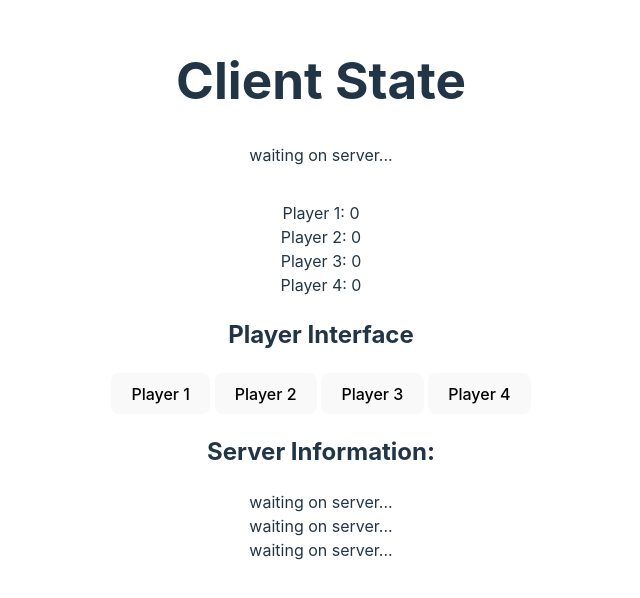
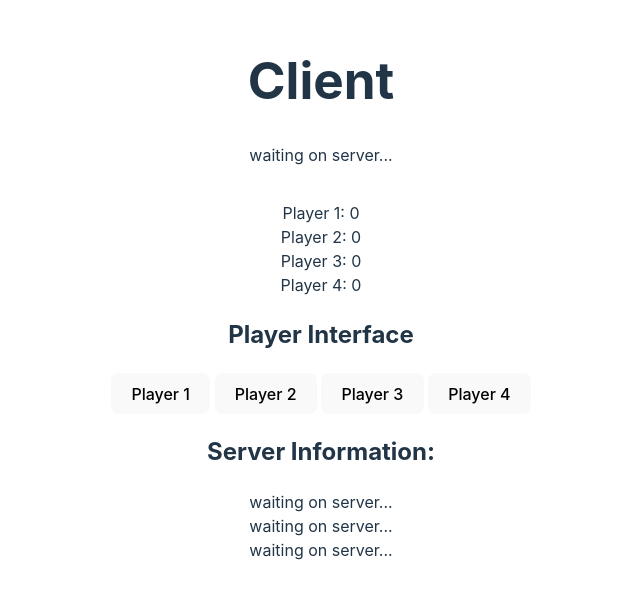
Before and after one commit to daskrys/Basic-Client, a website built with Vite: page index.html in a window 1280 px wide. Shown: the part 110-708 px from the top of the page, without its empty margins (319-959 px from the left). Built offline with nearby package versions, Linux system fonts and the light colour scheme; no server answers.

Commit message:
Update index.html

```diff
--- a/index.html
+++ b/index.html
@@ -10,7 +10,7 @@
   </div>
   <body>
     <div id="app">
-      <h1> Client State </h1>
+      <h1>Client</h1>
       <div id="player-number"></div>
       <div id="client-state">waiting on server...</div>
       <h1></h1>
```
